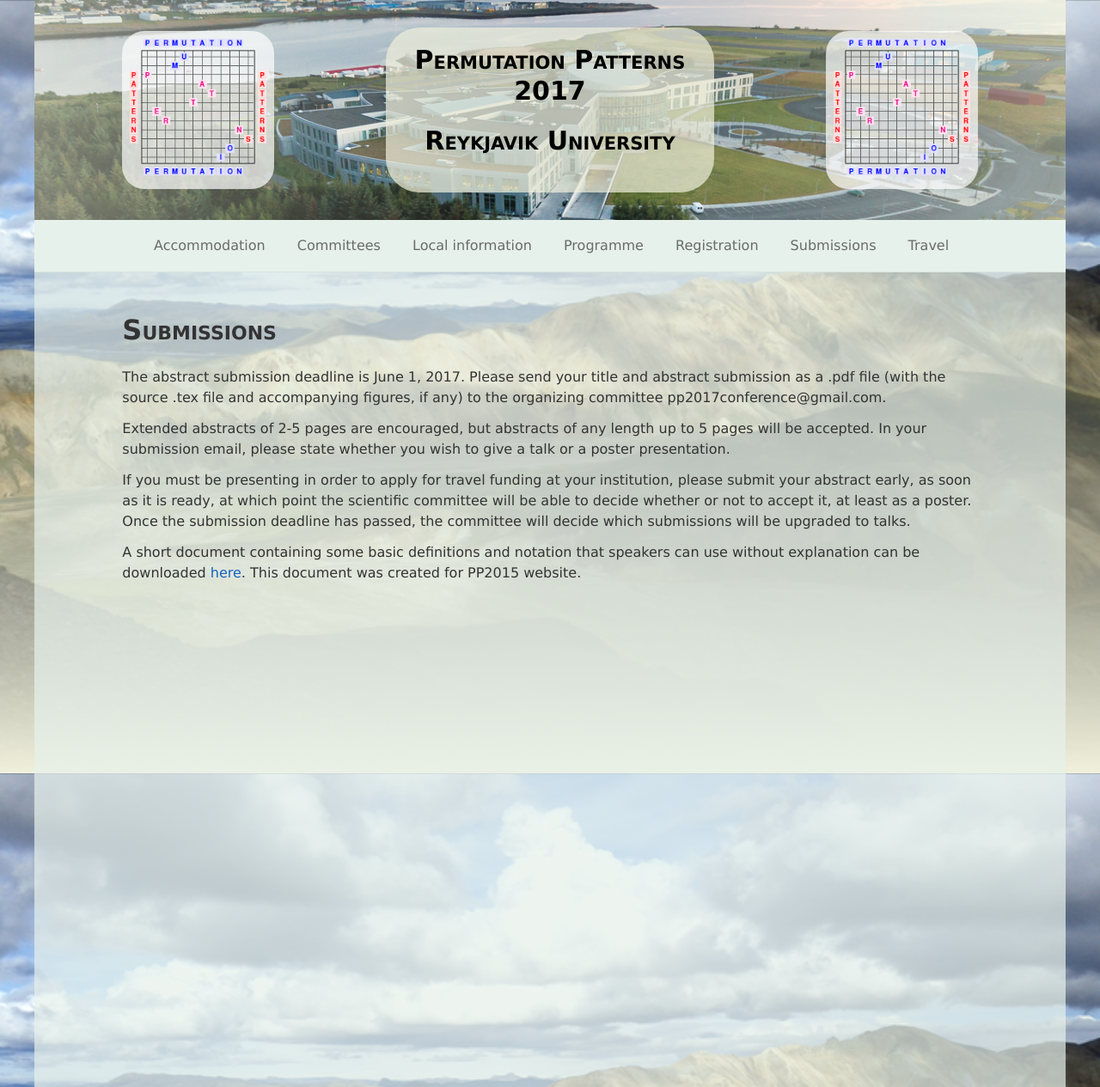
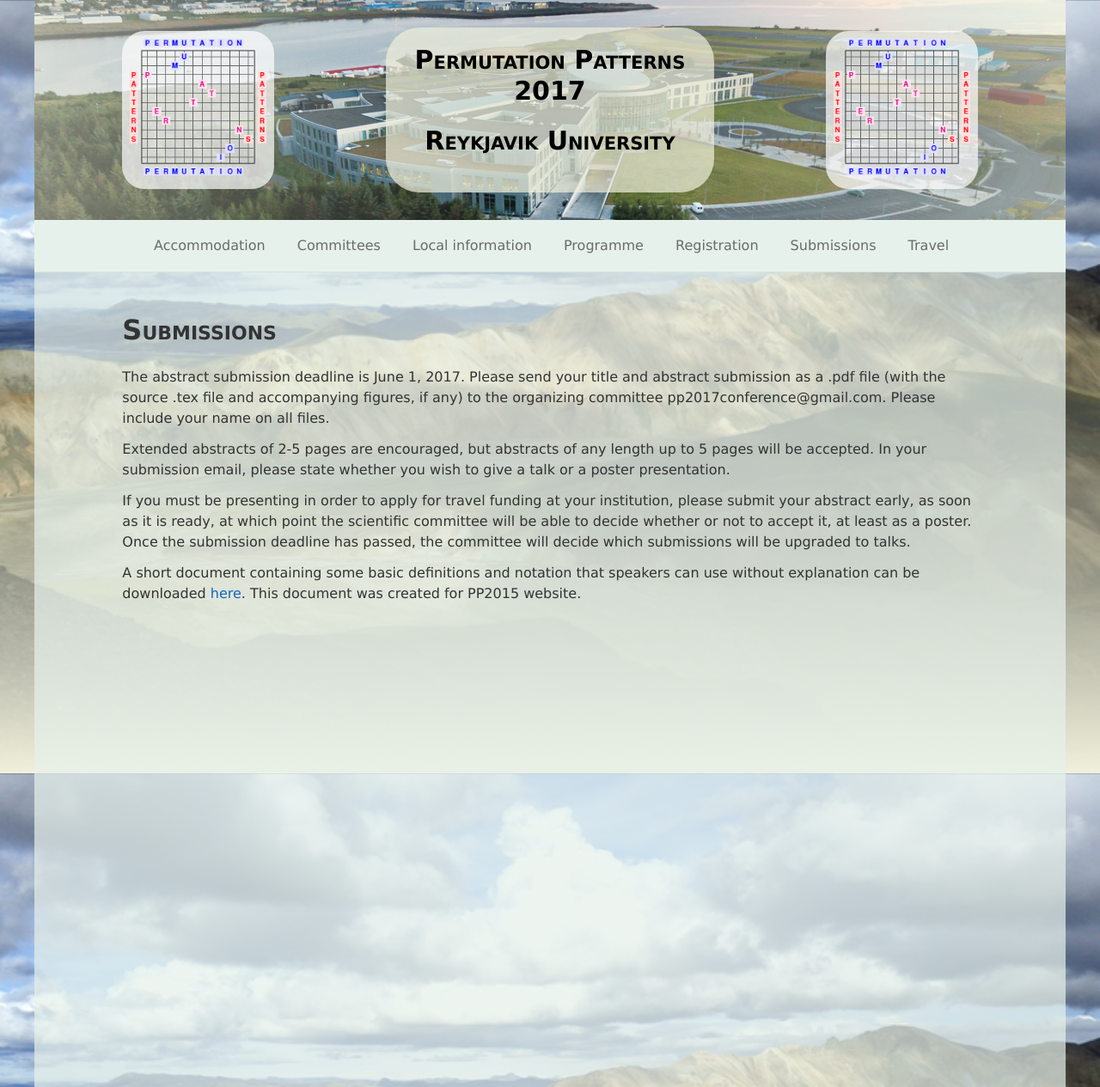
Before and after one commit to pp2017/pp2017.github.io, a Jekyll site: the page built from submissions.md, in a window 1280 px wide. Shown: the whole page at 86% size. Built offline with Jekyll 4.4.1, drawn with Linux system fonts in a browser that asks for light colours; nearby versions of some CDN libraries.

Commit message:
Put names on files

```diff
--- a/submissions.md
+++ b/submissions.md
@@ -5,7 +5,8 @@ layout: page
 
 The abstract submission deadline is June 1, 2017. Please send your title and
 abstract submission as a .pdf file (with the source .tex file and accompanying
-figures, if any) to the organizing committee pp2017conference@gmail.com.
+figures, if any) to the organizing committee pp2017conference@gmail.com. Please
+include your name on all files.
 
 Extended abstracts of 2-5 pages are encouraged, but abstracts of any length up
 to 5 pages will be accepted. In your submission email, please state whether you
```
